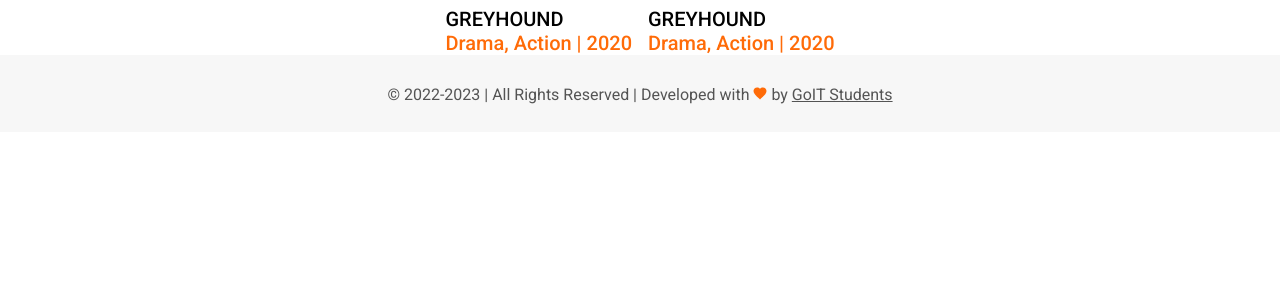
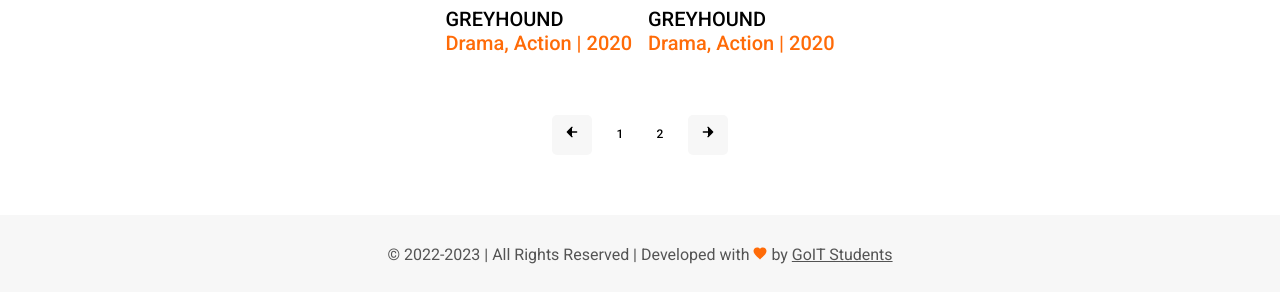
Before and after one commit to maxyma-sanx/filmoteka-command-project, a website built with Parcel: page src/index.html in a window 1280 px wide. Shown: the part 370-672 px from the top of the page. Built offline with nearby package versions, Linux system fonts and the light colour scheme.

Commit message:
fixBEMcss

```diff
--- a/src/partials/movies.html
+++ b/src/partials/movies.html
@@ -8,8 +8,8 @@
           <div class="movies__info">
             <h3 class="movies__title">GREYHOUND</h3>
             <p class="movies__text">Drama, Action | 2020</p>
-          </div></a
-        >
+          </div>
+        </a>
       </li>
       <li class="movies__item">
         <a href="">
@@ -17,8 +17,8 @@
           <div class="movies__info">
             <h3 class="movies__title">GREYHOUND</h3>
             <p class="movies__text">Drama, Action | 2020</p>
-          </div></a
-        >
+          </div>
+        </a>
       </li>
       <li class="movies__item">
         <a href="">
@@ -26,8 +26,8 @@
           <div class="movies__info">
             <h3 class="movies__title">GREYHOUND</h3>
             <p class="movies__text">Drama, Action | 2020</p>
-          </div></a
-        >
+          </div>
+        </a>
       </li>
       <li class="movies__item">
         <a href="">
@@ -35,8 +35,8 @@
           <div class="movies__info">
             <h3 class="movies__title">GREYHOUND</h3>
             <p class="movies__text">Drama, Action | 2020</p>
-          </div></a
-        >
+          </div>
+        </a>
       </li>
       <li class="movies__item">
         <a href="">
@@ -44,8 +44,8 @@
           <div class="movies__info">
             <h3 class="movies__title">GREYHOUND</h3>
             <p class="movies__text">Drama, Action | 2020</p>
-          </div></a
-        >
+          </div>
+        </a>
       </li>
       <li class="movies__item">
         <a href="">
@@ -53,8 +53,8 @@
           <div class="movies__info">
             <h3 class="movies__title">GREYHOUND</h3>
             <p class="movies__text">Drama, Action | 2020</p>
-          </div></a
-        >
+          </div>
+        </a>
       </li>
       <li class="movies__item">
         <a href="">
@@ -62,8 +62,8 @@
           <div class="movies__info">
             <h3 class="movies__title">GREYHOUND</h3>
             <p class="movies__text">Drama, Action | 2020</p>
-          </div></a
-        >
+          </div>
+        </a>
       </li>
       <li class="movies__item">
         <a href="">
@@ -71,10 +71,10 @@
           <div class="movies__info">
             <h3 class="movies__title">GREYHOUND</h3>
             <p class="movies__text">Drama, Action | 2020</p>
-          </div></a
-        >
+          </div>
+        </a>
       </li>
     </ul>
   </section>
-  <include src="./pagination.html"></include>
+  <include src="./partials/pagination.html"></include>
 </main>
--- a/src/partials/pagination.html
+++ b/src/partials/pagination.html
@@ -1 +1,22 @@
-<section class="pagination"></section>
+<section class="pagination">
+    <div class="container">
+        <ul class="pagination__list">
+            <li class="pagination__item pagination__item--btn">
+                <a class="pagination__link" href="#">
+                    <svg class="pagination__icon" width="16" height="16">
+                        <use href="./images/icons/icon.svg#icon-arrow-left"></use>
+                    </svg>
+                </a>
+            </li>
+            <li class="pagination__item"><a class="pagination__link" href="#">1</a></li>
+            <li class="pagination__item"><a class="pagination__link" href="#">2</a></li>
+            <li class="pagination__item pagination__item--btn">
+                <a class="pagination__link" href="#">
+                    <svg class="pagination__icon" width="16" height="16">
+                        <use href="./images/icons/icon.svg#icon-arrow-right"></use>
+                    </svg>
+                </a>
+            </li>
+        </ul>
+    </div>
+</section>
--- /dev/null
+++ b/src/sass/components/_pagination.scss
@@ -0,0 +1,66 @@
+.pagination__list {
+  justify-content: center;
+  padding-top: 40px;
+  padding-bottom: 40px;
+  display: flex;
+
+  @include tablet {
+    padding-top: 60px;
+    padding-bottom: 60px;
+  }
+}
+
+.pagination__item {
+  display: flex;
+  justify-content: center;
+  align-items: center;
+  border: 2px solid transparent;
+  border-radius: 5px;
+  min-width: 40px;
+  color: $color-black;
+  font-weight: 500;
+  font-size: 12px;
+  line-height: 1.3;
+  cursor: pointer;
+  transition: border-color 250ms cubic-bezier(0.4, 0, 0.2, 1);
+
+  &:not(.pagination__item--btn):hover {
+    border-color: $color-accent-primary;
+  }
+}
+
+.pagination__link {
+  pointer-events: none;
+}
+
+.pagination__item--btn {
+  width: 40px;
+  height: 40px;
+  background: $color-grey;
+}
+
+.pagination__item--btn:first-child {
+  margin-right: 8px;
+}
+
+.pagination__item--btn:last-child {
+  margin-left: 8px;
+}
+
+.pagination__item.pagination__item--btn {
+  transition: background-color 250ms cubic-bezier(0.4, 0, 0.2, 1),
+    stroke 250ms cubic-bezier(0.4, 0, 0.2, 1);
+  &:hover,
+  &:focus {
+    background-color: $color-accent-primary;
+    & .pagination__icon {
+      fill: $color-grey;
+      stroke: $color-white;
+    }
+  }
+}
+
+.pagination__icon {
+  pointer-events: none;
+  stroke: $color-black;
+}
--- a/src/sass/index.scss
+++ b/src/sass/index.scss
@@ -6,4 +6,5 @@
 @import './components/buttons';
 @import './layouts/header';
 @import './layouts/movies';
+@import './components/pagination';
 @import './layouts/footer';
```
